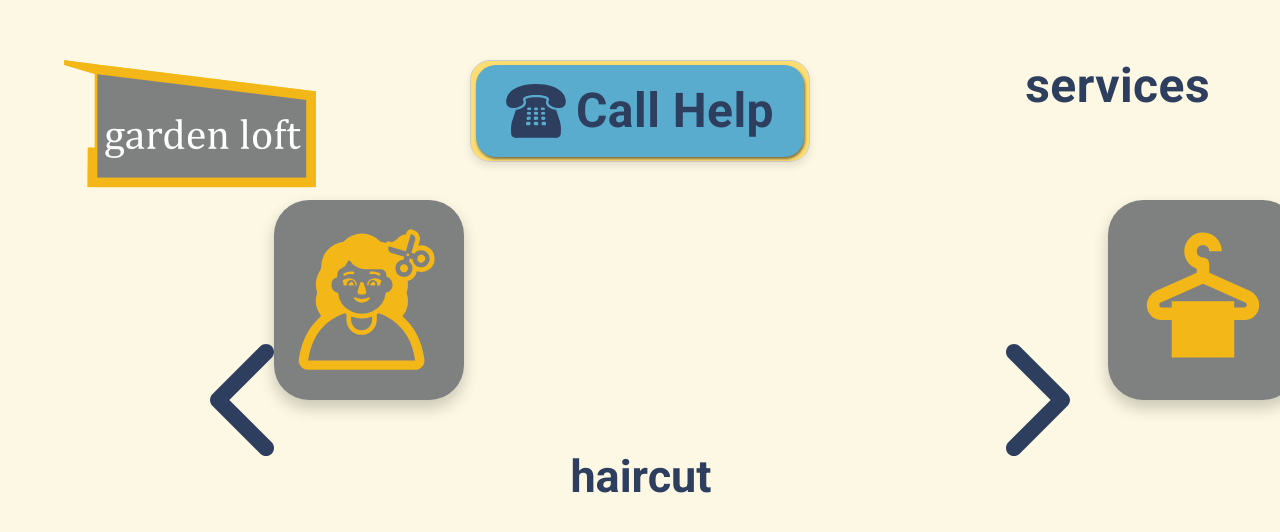
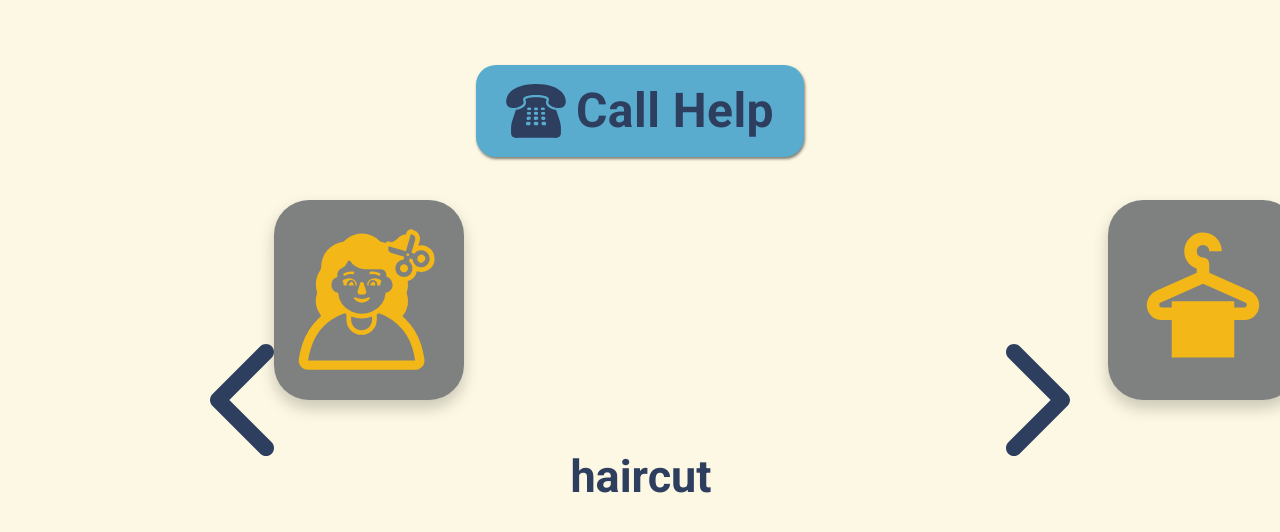
Before and after one commit to whimsical-phoenix/gardenLoft-playground, a React (Create React App) app: page /garden-loft-app/services in a window 1280 px wide. Shown: the top 532 px of the page. Built offline with nearby package versions, Linux system fonts and the light colour scheme.

Commit message:
services view

```diff
--- a/src/pages/Services.js
+++ b/src/pages/Services.js
@@ -15,7 +15,7 @@ import {
 } from "../components/icons";
 import Navbar from "../components/Navbar";
 import CallHelpButtonComponent from "../components/CallHelpButton";
-import { CarouselWrapper, CardColumn, HomeContainer } from "./Home"
+import { CarouselWrapper, CardColumn, HomeContainer } from "./Home";
 
 const Services = () => {
   const cardData = [
@@ -36,10 +36,10 @@ const Services = () => {
 
   return (
     <>
-      <GardenLoftIcon />
-      <Navbar />
+      {/* <GardenLoftIcon />
+      <Navbar /> */}
       <HomeContainer>
-        <CustomPrevArrow  />
+        <CustomPrevArrow />
         <CustomNextArrow />
         <CarouselWrapper>
           <Slider ref={sliderRef} {...settings}>
@@ -55,7 +55,7 @@ const Services = () => {
             ))}
           </Slider>
         </CarouselWrapper>
-        <LocationIndicator currentPage={"services"} />
+        {/* <LocationIndicator currentPage={"services"} /> */}
       </HomeContainer>
       <CallHelpButtonComponent />
     </>
```
Lines whose indentation alone changed are shown as unchanged.
